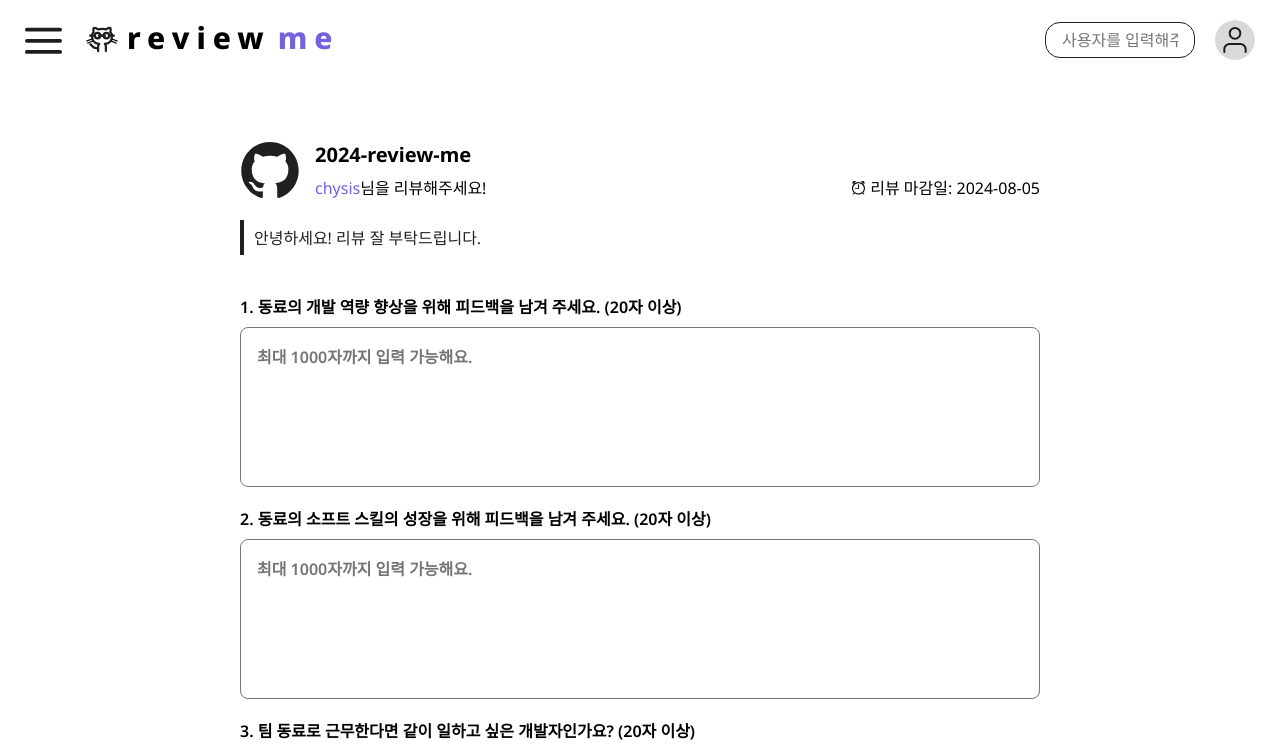
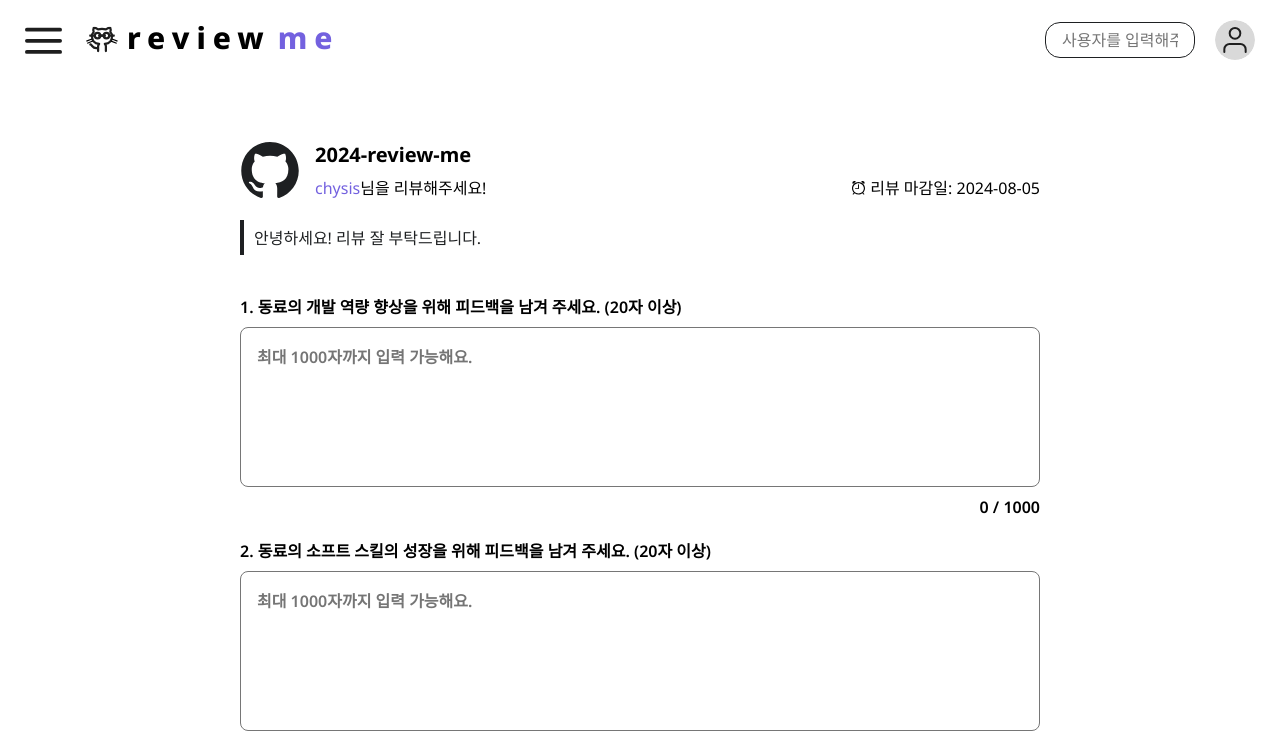
Before and after one commit to woowacourse-teams/2024-review-me, a React app in the folder frontend/: page /user/review-writing in a window 1280 px wide. Shown: the top 743 px of the page. Built offline with nearby package versions, Linux system fonts and the light colour scheme; a web font is replaced by a local one.

Commit message:
feat: textarea에 1000자를 초과해서 입력할 수 없도록 구현 및 현재 글자수 표시

```diff
--- a/frontend/src/pages/ReviewWriting/components/ReviewItem/index.tsx
+++ b/frontend/src/pages/ReviewWriting/components/ReviewItem/index.tsx
@@ -9,14 +9,22 @@ interface ReviewItemProps {
 }
 
 const ReviewItem = ({ question, answerValue, onWrite }: ReviewItemProps) => {
+  const handleInputChange = (e: React.ChangeEvent<HTMLTextAreaElement>) => {
+    const value = e.target.value;
+    if (value.length <= 1000) {
+      onWrite(value);
+    }
+  };
+
   return (
     <S.ReviewItem>
       <S.ReviewQuestion>{question}</S.ReviewQuestion>
       <S.ReviewTextarea
         placeholder={REVIEW.answerMaxLengthMessage}
         value={answerValue}
-        onChange={(e) => onWrite(e.target.value)}
+        onChange={(e) => handleInputChange(e)}
       />
+      <S.ReviewTextLength>{answerValue.length} / 1000</S.ReviewTextLength>
     </S.ReviewItem>
   );
 };
--- a/frontend/src/pages/ReviewWriting/components/ReviewItem/styles.ts
+++ b/frontend/src/pages/ReviewWriting/components/ReviewItem/styles.ts
@@ -28,3 +28,9 @@ export const ReviewTextarea = styled.textarea`
 
   border-radius: 0.8rem;
 `;
+
+export const ReviewTextLength = styled.p`
+  display: flex;
+  justify-content: flex-end;
+  margin: 0;
+`;
```
